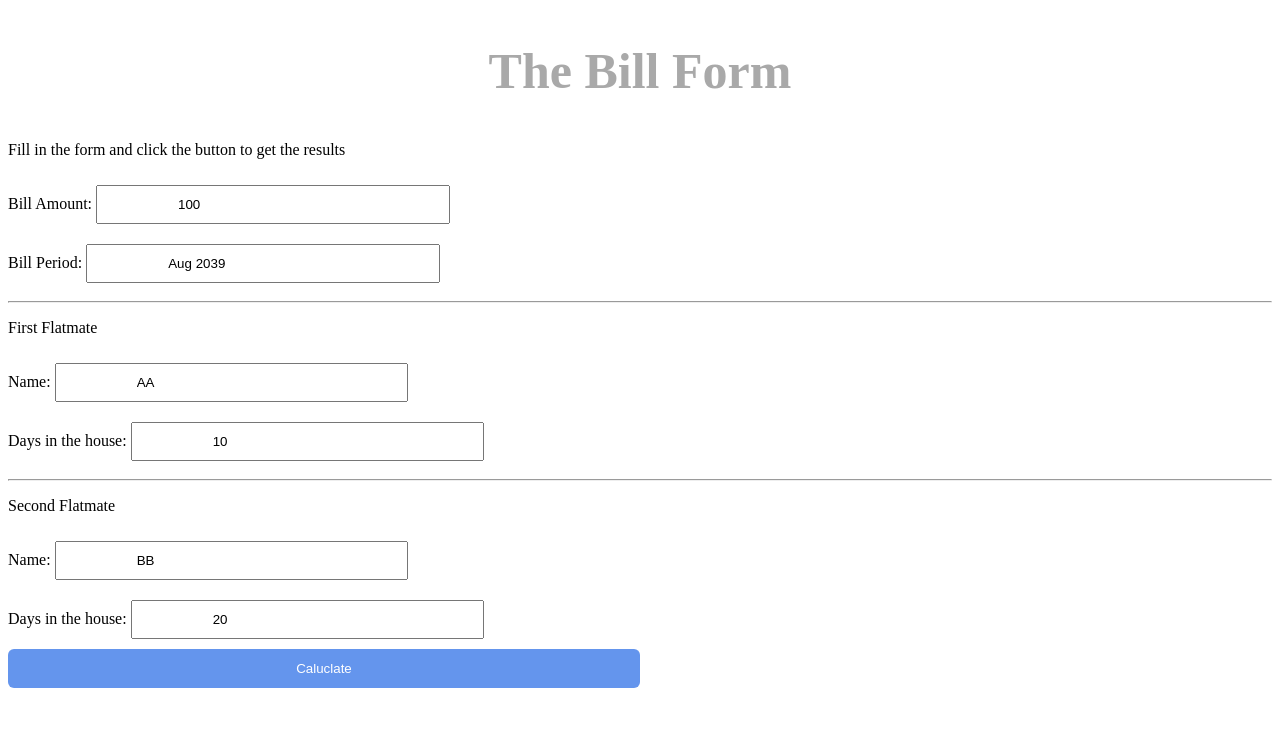
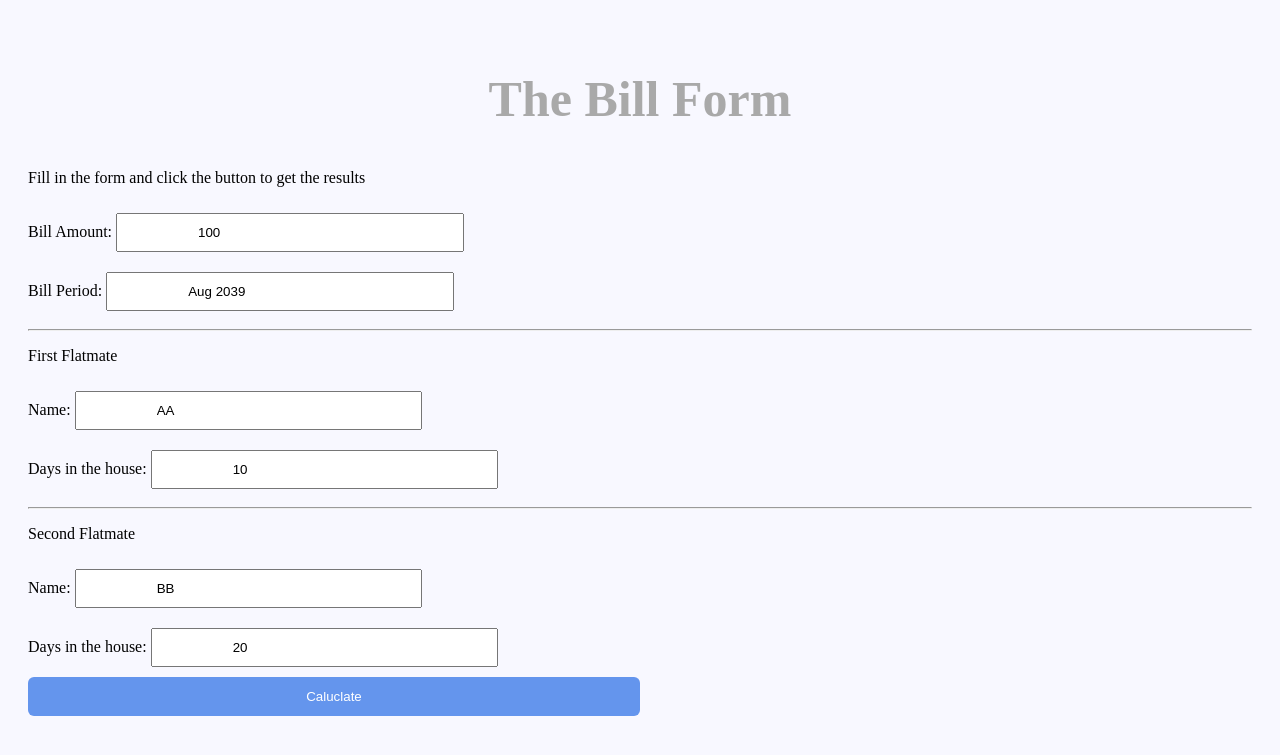
Before and after one commit to FrankGaoX/App-5-Flatmates-Bill-Web-App, a Flask app: page /bill in a window 1280 px wide. Shown: the top 755 px of the page. Run offline with Flask 2, Linux system fonts and the light colour scheme.

Commit message:
added property for body

```diff
--- a/static/main.css
+++ b/static/main.css
@@ -19,3 +19,8 @@ input[type=submit]{
     border-radius: 6px
 
 }
+
+body {
+    background-color: GhostWhite;
+    padding: 20px
+}
```
